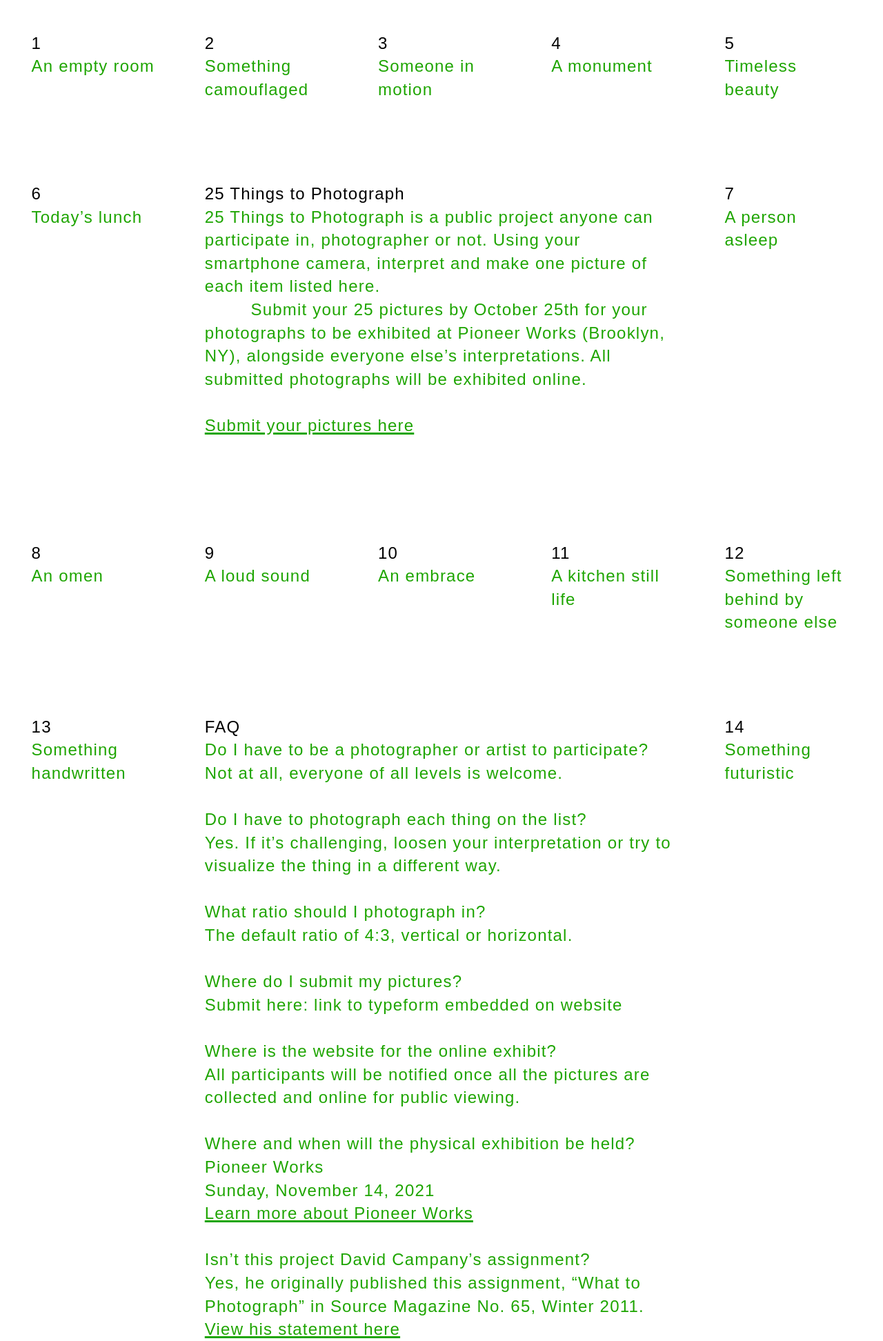
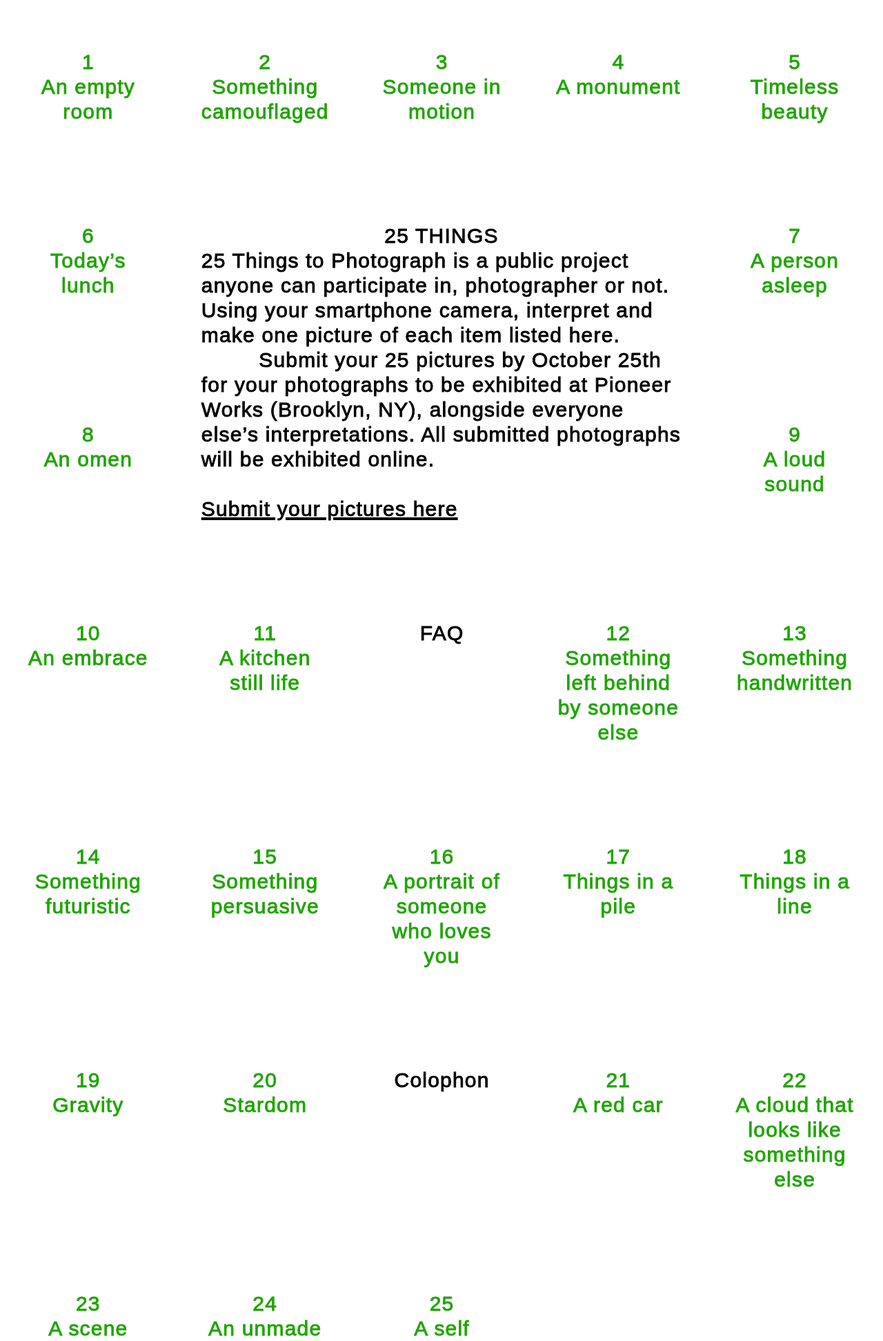
Before and after one commit to bryantwells/25-photographs, a PHP site: page / in a window 1280 px wide. Shown: the top 1944 px of the page at 69% size. Run offline with PHP 8.4, Linux system fonts and the light colour scheme.

Commit message:
final final

```diff
--- a/index.html
+++ b/index.html
@@ -9,6 +9,17 @@
 </head>
 <body>
     <main>
+
+        <!-- Info -->
+        <header class="Meta Meta--header is-expanded">
+            <h1 class="Meta-header">25 Things</h1>
+            <section class="Meta-body">
+                <p>25 Things to Photograph is a public project anyone can participate in, photographer or not. Using your smartphone camera, interpret and make one picture of each item listed here.</p>
+                <p>Submit your 25 pictures by October 25th for your photographs to be exhibited at Pioneer Works (Brooklyn, NY), alongside everyone else’s interpretations. All submitted photographs will be exhibited online.
+                    <br><br><a href="https://wbio7bqji0h.typeform.com/to/whXOFcwu" target="blank">Submit your pictures here</a>
+                </p>
+            </section>
+        </header>
 
         <!-- Prompts -->
         <article class="Prompt">
@@ -87,62 +98,54 @@
             <div class="Prompt-container"><span class="Prompt-text">A self portrait</span></div>
         </article>
 
-        <!-- Info -->
-        <header class="Info u-expandable is-expanded">
-            <h1 class="Info-header u-expandableHeader">25 Things to Photograph</h1>
-            <section class="Info-body u-expandableBody">
-                <p>25 Things to Photograph is a public project anyone can participate in, photographer or not. Using your smartphone camera, interpret and make one picture of each item listed here.</p>
-                <p>Submit your 25 pictures by October 25th for your photographs to be exhibited at Pioneer Works (Brooklyn, NY), alongside everyone else’s interpretations. All submitted photographs will be exhibited online.
-                    <br><br><a href="https://wbio7bqji0h.typeform.com/to/whXOFcwu" target="blank">Submit your pictures here</a>
-                </p>
-            </section>
-        </header>
+        <!-- FAQ -->
+        <section class="Meta Meta--faq">
+            <h2 class="Meta-header">FAQ</h2>
+            <dl class="Meta-body">
+                <dt>Do I have to be a photographer or artist to participate?</dt>
+                <dd>Not at all, everyone of all levels is welcome.</dd>
 
-        <!-- FAQ -->
-        <section class="Faq u-expandable is-expanded">
-            <h2 class="Faq-header u-expandableHeader">FAQ</h2>
-            <dl class="Faq-list u-expandableBody">
-                <dt class="Faq-question">Do I have to be a photographer or artist to participate?</dt>
-                <dd class="Faq-answer">Not at all, everyone of all levels is welcome.</dd>
+                <dt>Do I have to photograph each thing on the list?</dt>
+                <dd>Yes. If it’s challenging, loosen your interpretation or try to visualize the thing in a different way.</dd>
 
-                <dt class="Faq-question">Do I have to photograph each thing on the list?</dt>
-                <dd class="Faq-answer">Yes. If it’s challenging, loosen your interpretation or try to visualize the thing in a different way.</dd>
+                <dt>What ratio should I photograph in?</dt>
+                <dd>The default ratio of 4:3, vertical or horizontal.</dd>
 
-                <dt class="Faq-question">What ratio should I photograph in?</dt>
-                <dd class="Faq-answer">The default ratio of 4:3, vertical or horizontal.</dd>
+                <dt>Where do I submit my pictures?</dt>
+                <dd><a href="https://wbio7bqji0h.typeform.com/to/whXOFcwu" target="blank">Submit your pictures here</a></dd>
 
-                <dt class="Faq-question">Where do I submit my pictures?</dt>
-                <dd class="Faq-answer">Submit here: link to typeform embedded on website</dd>
+                <dt>Where is the website for the online exhibit?</dt>
+                <dd>All participants will be notified once all the pictures are collected and online for public viewing.</dd>
 
-                <dt class="Faq-question">Where is the website for the online exhibit?</dt>
-                <dd class="Faq-answer">All participants will be notified once all the pictures are collected and online for public viewing.</dd>
+                <dt>Where and when will the physical exhibition be held?</dt>
+                <dd>Pioneer Works
+                    <br>Sunday, November 14, 2021
+                    <br><a href="https://pioneerworks.org/" target="blank">Learn more about Pioneer Works</a></dd>
 
-                <dt class="Faq-question">Where and when will the physical exhibition be held?</dt>
-                <dd class="Faq-answer">
-                    Pioneer Works
-                    <br>Sunday, November 14, 2021
-                    <br><a href="https://pioneerworks.org/" target="blank">Learn more about Pioneer Works</a>
-                </dd>
-                <dt class="Faq-question">Isn’t this project David Campany’s assignment?</dt>
-                <dd class="Faq-answer">Yes, he originally published this assignment, “What to Photograph” in Source Magazine No. 65, Winter 2011. <a href="https://davidcampany.com/what-to-photograph/" target="blank">View his statement here</a></dd>
-                <dt class="Faq-question">How is this funded?</dt>
-                <dd class="Faq-answer">With the generous grant from NYC’s City Artist Corps Grant and the in-kind support of Pioneer Works.</dd>
-                <dt class="Faq-question">I have other questions not addressed here.</dt>
-                <dd class="Faq-answer">Please direct your questions to <a href="mailto:info@25photographs.com">mail(at)25photographs(dot)com</a></dd>
+                <dt>Isn’t this project David Campany’s assignment?</dt>
+                <dd>Yes, he originally published this assignment, “What to Photograph” in Source Magazine No. 65, Winter 2011. <a href="https://davidcampany.com/what-to-photograph/" target="blank">View his statement here</a></dd>
+
+                <dt>How is this funded?</dt>
+                <dd>With the generous grant from NYC’s City Artist Corps Grant and the in-kind support of Pioneer Works.</dd>
+
+                <dt>I have other questions not addressed here.</dt>
+                <dd>Please direct your questions to <a href="mailto:info@25photographs.com">mail(at)25photographs(dot)com</a></dd>
             </dl>
         </section>
 
         <!-- Footer -->
-        <article class="Footer u-expandable is-expanded">
-            <h2 class="Footer-header u-expandableHeader">Colophon</h2>
-            <section class="Footer-body u-expandableBody">
-                <p>
-                    25 Photographs is an initiatave started by <a href="http://dawnkim.com/">Dawn Kim</a>
-                    <br>This website was made by <a href="http://www.bryantwells.com/">Bryant Wells</a>
-                </p>
+        <article class="Meta Meta--footer">
+            <h2 class="Meta-header">Colophon</h2>
+            <section class="Meta-body">
+                <p>25 Photographs is an initiatave started by <a href="http://dawnkim.com/" target="blank">Dawn Kim</a>
+                    <br>This website was made by <a href="http://www.bryantwells.com/" target="blank">Bryant Wells</a></p>
             </section>
         </article>
+
     </main>
-    <!-- <script src="/script.js"></script> -->
+
+    <!-- JS -->
+    <script src="/script.js"></script>
+
 </body>
 </html>
--- a/script.js
+++ b/script.js
@@ -1,33 +1,8 @@
-const expandableElements = document.querySelectorAll('.u-expandable');
-const prompts = document.querySelectorAll('.Prompt');
-const promptContainers = document.querySelectorAll('.Prompt-container');
+const metaElements = document.querySelectorAll('.Meta');
 
-expandableElements.forEach((expandableElement) => {
-    const expandableHeader = expandableElement.querySelector('.u-expandableHeader');
-    // expandableHeader.addEventListener('mouseleave', () => {
-    //     prompts.forEach((prompt) => {
-    //         prompt.classList.remove('is-active');
-    //     });
-    // });
-    // expandableHeader.addEventListener('mouseenter', () => {
-    //     prompts.forEach((prompt) => {
-    //         prompt.classList.add('is-active');
-    //     });
-    // });
-    expandableHeader.addEventListener('click', () => {
-        expandableElement.classList.toggle('is-expanded');
+metaElements.forEach((metaElement) => {
+    const metaHeader = metaElement.querySelector('.Meta-header');
+    metaHeader.addEventListener('click', () => {
+        metaElement.classList.toggle('is-expanded');
     });
 });
-
-promptContainers.forEach((promptContainer) => {
-    promptContainer.addEventListener('mouseleave', () => {
-        prompts.forEach((prompt) => {
-            prompt.classList.remove('is-active');
-        });
-    });
-    promptContainer.addEventListener('mouseenter', () => {
-        prompts.forEach((prompt) => {
-            prompt.classList.add('is-active');
-        });
-    });
-})
--- a/style.css
+++ b/style.css
@@ -4,29 +4,30 @@
 
 * { box-sizing: border-box; }
 
+:root {
+    --line-height: 1.2rem;
+    --sm-padding: calc(var(--line-height) / 2);
+    --md-padding: calc(var(--line-height));
+    --lg-padding: calc(var(--line-height) * 2);
+}
+
 html {
-    font-size: 24px;
+    font-size: 30px;
     font-family: Arial, Helvetica, sans-serif;
-    letter-spacing: 0.05em;
-    line-height: 1.4;
-    color: rgb(30, 165, 0);
+    letter-spacing: 0.04rem;
+    line-height: var(--line-height);
+    -webkit-text-stroke: 0.03rem;
 }
 
 body {
     margin: 0;
     margin: auto;
-    padding: 0.5rem;
 }
 
 h1, h2 {
     font-size: unset;
     font-weight: unset;
     margin: 0;
-    /* margin-bottom: 1.4rem; */
-    display: inline-block;
-    /* text-transform: uppercase; */
-    user-select: none;
-    color: black;
 }
 
 dl {
@@ -36,81 +37,59 @@ dl {
 dd {
     margin: 0;
 }
-
 dd:not(:last-of-type) {
-    margin-bottom: 1.4rem;
+    margin-bottom: var(--line-height);
 }
 
 p {
     margin: 0;
 }
-
 p:not(:first-child) {
     text-indent: 5ch;
 }
 
 a {
     color: unset;
-    text-decoration-thickness: 0.13rem;
+    text-decoration-thickness: 0.12rem;
 }
-
 a:hover {
-    color: black;
+    text-decoration: none;
 }
-
-
 
 /* PROMPT */
 
 .Prompt {
+    padding: var(--lg-padding) var(--md-padding);
+    /* font-family: times, serif; */
+    color: rgb(30, 165, 0);
+    text-align: center;
     counter-increment: prompt;
-    padding: 1.4rem 1.4rem 3.5rem 1.4rem;
-    pointer-events: none;
-    /* color: hsl(0,0%,80%); */
-    /* cursor: default; */
-    transition: color 0.5s 0.2s;
-}
-
-.Prompt-container {
-    pointer-events: all;
-    display: inline-block;
-}
-
-.Prompt.is-active {
-    color: black;
 }
 
 .Prompt-text::before {
     content: counter(prompt);
     display: block;
-    color: black;
 }
 
-/* INFO */
+/* META */
 
-.Info, .Faq, .Footer {
-    padding: 1.4rem;
+.Meta {
+    padding: var(--lg-padding) var(--md-padding);
 }
 
-/* EXPANDABLE */
-
-/* .u-expandableHeader {
+.Meta-header {
+    text-align: center;
     cursor: pointer;
-} */
-
-/* .u-expandableHeader:hover::before {
-    content: '(';
+}
+.Meta-header:hover, .Meta.is-expanded .Meta-header {
+    text-transform: uppercase;
 }
 
-.u-expandableHeader:hover::after {
-    content: ')';
-} */
-
-.u-expandableBody {
+.Meta-body {
     display: none;
 }
 
-.u-expandable.is-expanded .u-expandableBody {
+.Meta.is-expanded .Meta-body {
     display: block;
 }
 
@@ -119,72 +98,59 @@ a:hover {
 main {
     display: grid;
     grid-template-columns: repeat(5, 1fr);
-    grid-auto-rows: minmax(0, auto);
+    grid-auto-flow: row;
 }
 
-.u-expandable.is-expanded {
+.Meta {
+    order: 1;
+    grid-column: 3 / 4;
+}
+.Meta.is-expanded {
     grid-column: 2 / 5;
-    margin-bottom: 3.5rem;
 }
 
-.Info {
-    grid-column: 2 / 3;
+.Meta--header {
     grid-row: 2 / 3;
 }
+.Meta--header.is-expanded {
+    grid-row: 2 / 4;
+}
 
-.Faq {
-    grid-column: 2 / 3;
+.Meta--faq {
     grid-row: 4 / 5;
 }
+.Meta--faq.is-expanded {
+    grid-row: 4 / 9;
+}
 
-.Footer {
-    grid-column: 2 / 3;
+.Meta--footer {
     grid-row: 6 / 7;
+}
+.Meta--faq.is-expanded ~ .Meta--footer {
+    grid-row: 9 / 10;
 }
 
 @media screen and (max-width: 1000px) {
 
-    html {
-        font-size: 16px;
+    main {
+        grid-template-columns: repeat(2, 1fr);
     }
 
-    .u-expandableBody {
+    .Meta-body {
         display: block;
     }
 
-    main {
-        grid-template-columns: repeat(3, 1fr);
-        grid-auto-rows: minmax(0, auto);
+    .Meta {
+        padding: var(--md-padding);
+        grid-row: unset !important;
+        grid-column: 1 / 3 !important;
     }
 
     .Prompt {
-        padding: 1.4rem 1.4rem 0 1.4rem;
+        padding: var(--md-padding);
     }
 
-    .u-expandable, .u-expandable.is-expanded {
-        grid-column: 1 / 4;
-        margin-bottom: 0;
-    }
-
-    .Info, .Faq, .Footer {
-        padding: 1.4rem;
-    }
-
-    .Info {
-        grid-column: 1 / 4;
-        grid-row: 1 / 2;
-        margin-bottom: 1.4rem;
-    }
-
-    .Faq {
-        margin-top: 1.4rem;
-        grid-column: 1 / 4;
-        grid-row: 13 / 14;
-        margin-bottom: 1.4rem;
-    }
-
-    .Footer {
-        grid-column: 1 / 4;
-        grid-row: 15 / 16;
+    .Meta--header, .Meta--header.is-expanded {
+        order: -1;
     }
 }
```
